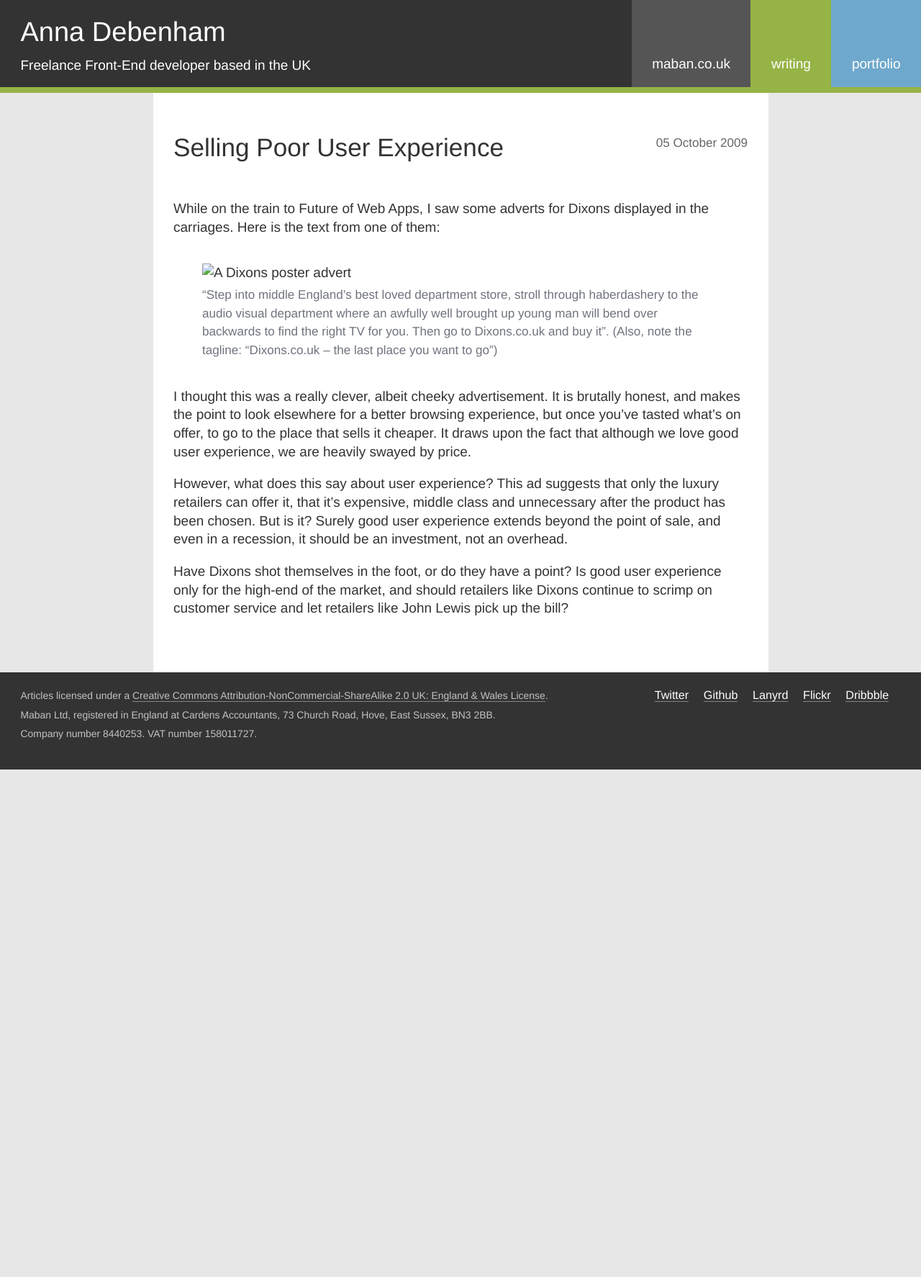
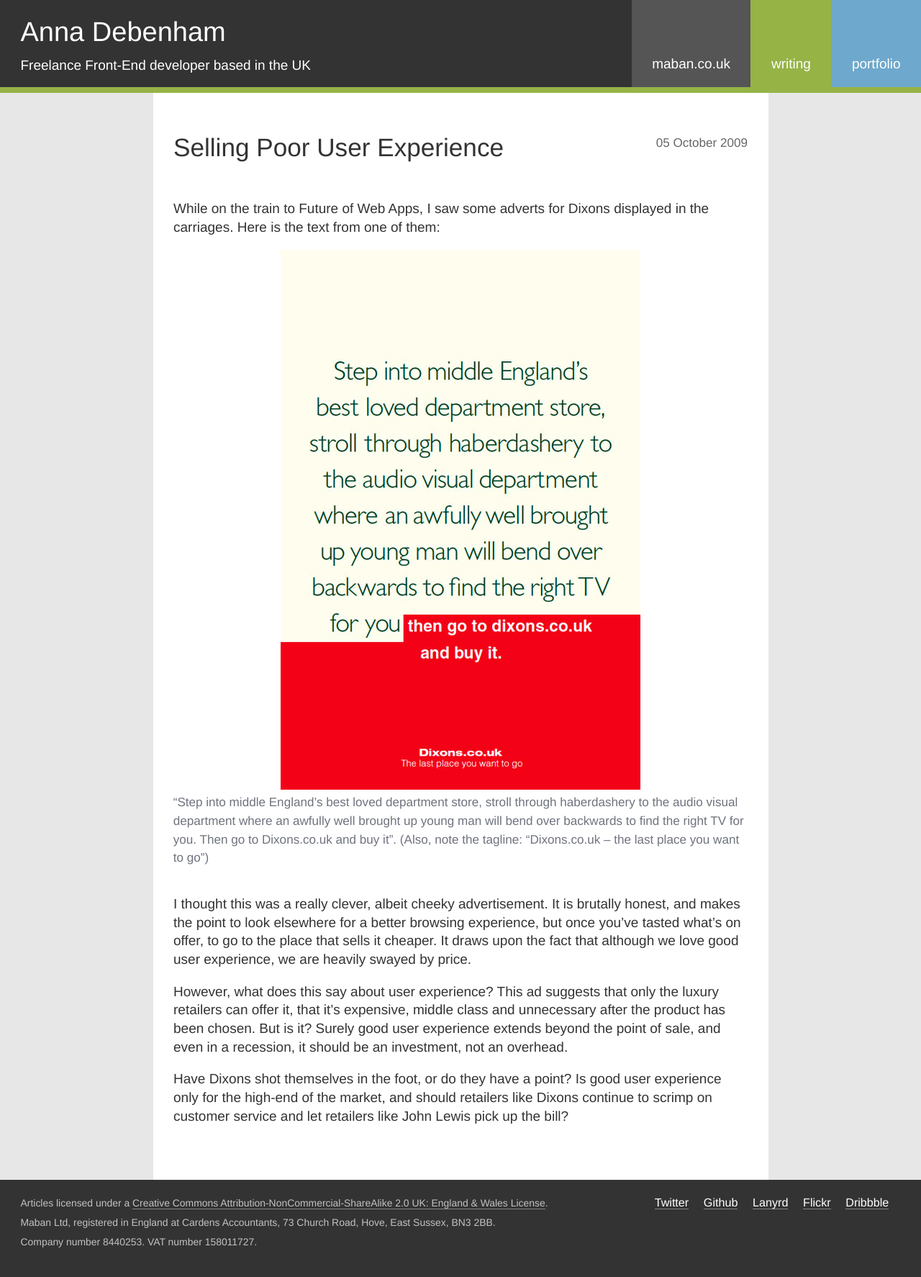
Before and after one commit to maban/maban, a Jekyll site: the page built from _posts/2009-10-05-30.html, in a window 1280 px wide. Shown: the whole page at 72% size. Built offline with Jekyll 4.4.1, drawn with Linux system fonts in a browser that asks for light colours; before the commit the page ends 1069 px from its top, so only the background shows below that.

Commit message:
Clean up post 30

```diff
--- a/_posts/2009-10-05-30.html
+++ b/_posts/2009-10-05-30.html
@@ -5,8 +5,8 @@ title: Selling Poor User Experience
 
 <p>While on the train to Future of Web Apps, I saw some adverts for Dixons displayed in the carriages.  Here is the text from one of them:</p>
 
-<figure class="pull">
-	<img src="http://maban.co.uk/image/article/screenshot-advert-dixons.jpg" alt="A Dixons poster advert" />
+<figure class="full">
+	<img src="/image/screenshot-advert-dixons.jpg" alt="A Dixons poster advert" />
 	<figcaption>&#8220;Step into middle England&#8217;s best loved department store, stroll through haberdashery to the audio visual department where an awfully well brought up young man will bend over backwards to find the right TV for you. Then go to Dixons.co.uk and buy it&#8221;. (Also, note the tagline: &#8220;Dixons.co.uk &#8211; the last place you want to go&#8221;)</figcaption>
 </figure>
 
```
Also changed, not shown: image/screenshot-advert-dixons.jpg (added).
